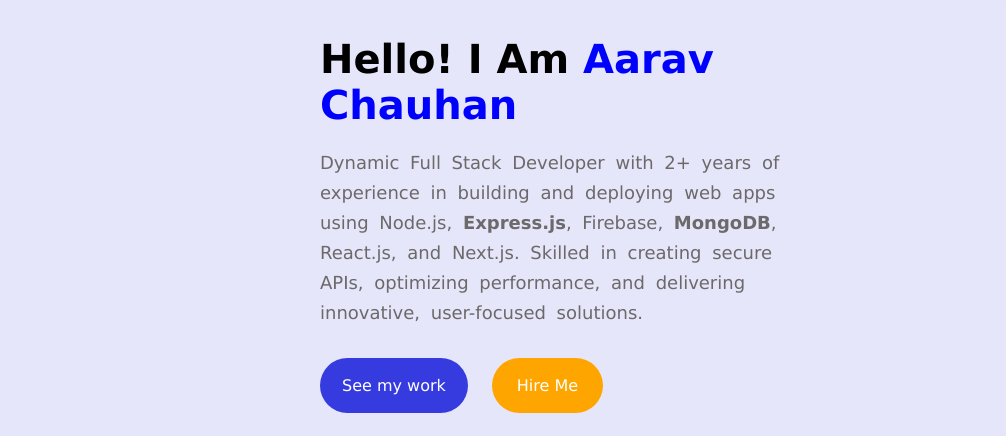
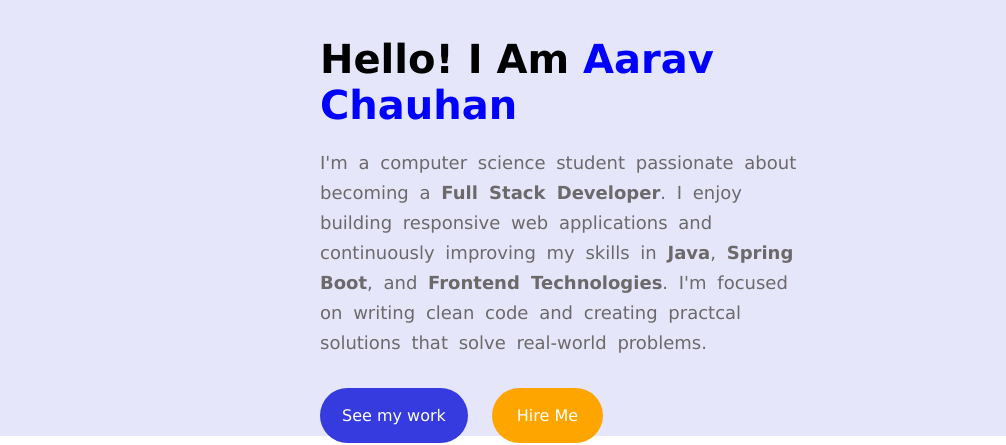
Before and after one commit to aaravchauhan6969/Portfolio, a plain HTML site: page index.html in a window 1280 px wide. Shown: the part 94-539 px from the top of the page, 0-1006 px from the left. Drawn offline with Linux system fonts and the light colour scheme.

Commit message:
New Update

```diff
--- a/index.html
+++ b/index.html
@@ -949,12 +949,12 @@
     <div class="main">
         <div class="intro">
             <h1>Hello! I Am <span>Aarav Chauhan</span> </h1>
-            <p id="para">Dynamic Full Stack Developer with 2+ years of
-                experience in building and deploying web apps
-                using Node.js, <b>Express.js</b>, Firebase, <b>MongoDB</b>,
-                React.js, and Next.js. Skilled in creating secure
-                APIs, optimizing performance, and delivering innovative,
-                user-focused solutions.</p>
+            <p id="para">I'm a computer science student passionate
+                about becoming a <b>Full Stack Developer</b>. I enjoy building
+                responsive web applications and continuously improving
+                my skills in <b>Java</b>, <b>Spring Boot</b>, and <b>Frontend Technologies</b>.
+                I'm focused on writing clean code and creating practcal
+                solutions that solve real-world problems.</p>
                 <a id="first" href="#projectskill">See my work</a>
                 <button id="second" type="button">Hire Me</button>
         </div>
```
